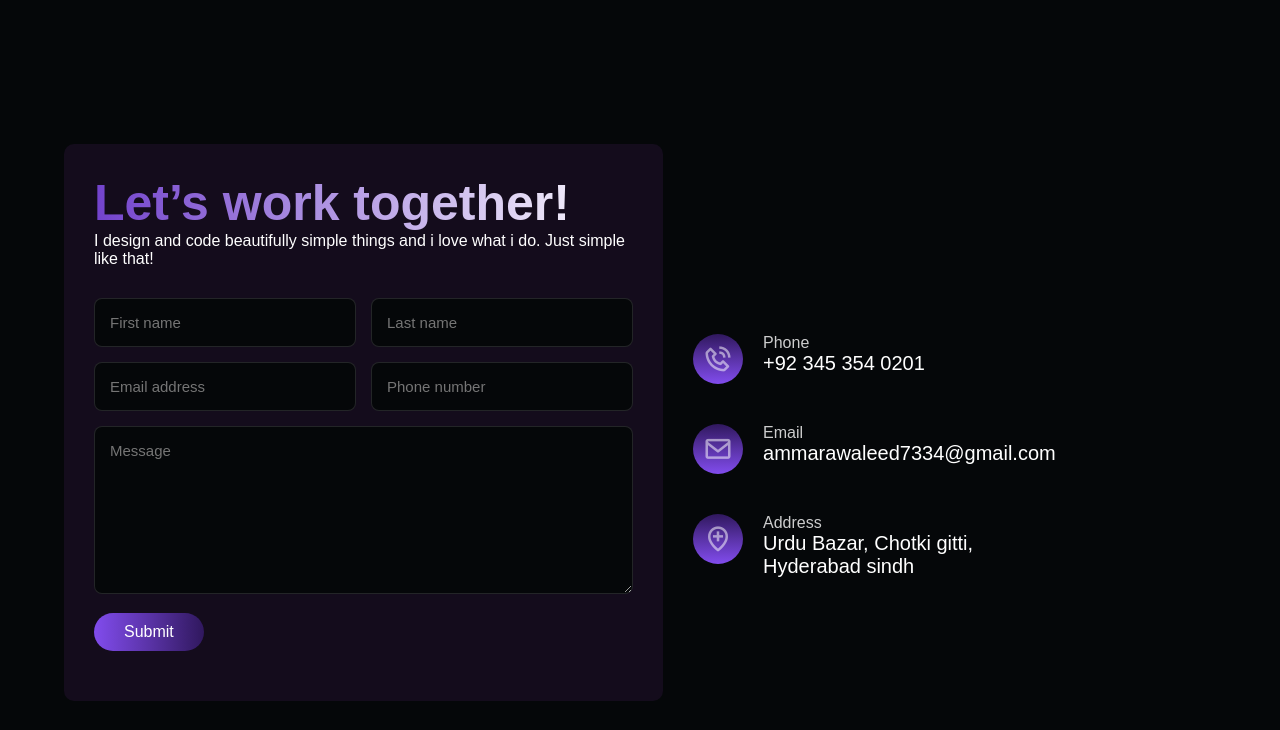
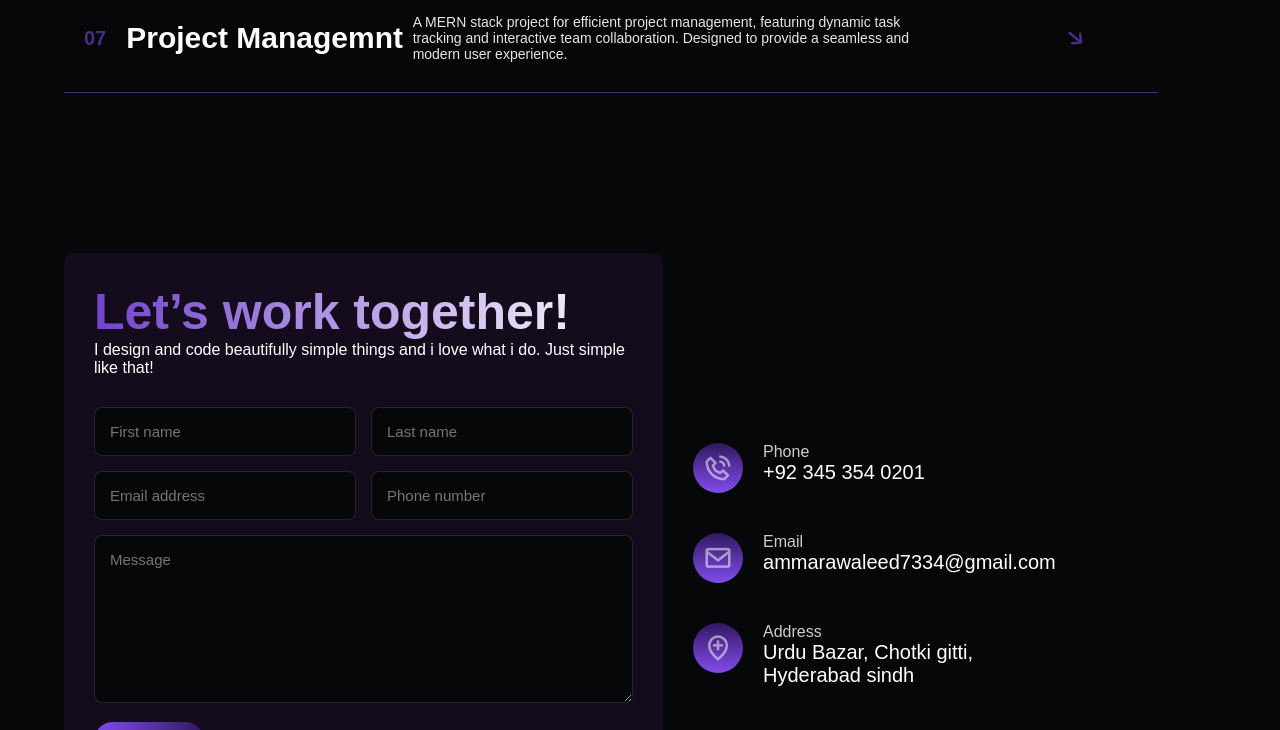
Before and after one commit to Ammwali/portfolio, a website: page public/index.html in a window 1280 px wide. Shown: the part 2876-3606 px from the top of the page. Drawn offline with nearby package versions, Linux system fonts and the light colour scheme; a web font is replaced by a local one.

Commit message:
Resolved merge conflicts

```diff
--- a/public/index.html
+++ b/public/index.html
@@ -310,8 +310,9 @@
             </div>
             <div class="projects-para-icon">
               <p>
-                A feature-rich movie app built to showcase trending
-                movies and detailed information. Designed for a seamless & engaging experience.
+                A feature-rich movie app built to showcase trending movies and
+                detailed information. Designed for a seamless & engaging
+                experience.
               </p>
               <i class="fa-solid fa-arrow-right fa-xl"></i>
             </div>
@@ -328,6 +329,22 @@
                 An API-powered project showcasing dynamic user lists and
                 interactive ID cards. Built to deliver a seamless, and modern
                 user experience.
+              </p>
+              <i class="fa-solid fa-arrow-right fa-xl"></i>
+            </div>
+          </div>
+        </a>
+        <a href="https://promange-app-frontend.onrender.com/">
+          <div class="projects flex-row">
+            <div class="projects-heads flex-row">
+              <h4>07</h4>
+              <h3>Project Managemnt</h3>
+            </div>
+            <div class="projects-para-icon">
+              <p>
+                A MERN stack project for efficient project management, featuring
+                dynamic task tracking and interactive team collaboration.
+                Designed to provide a seamless and modern user experience.
               </p>
               <i class="fa-solid fa-arrow-right fa-xl"></i>
             </div>
```
